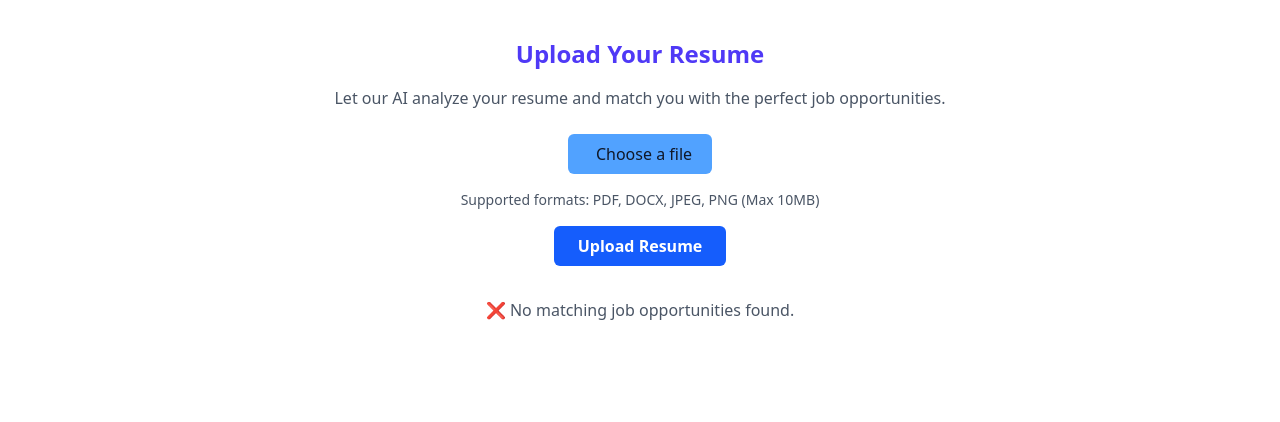
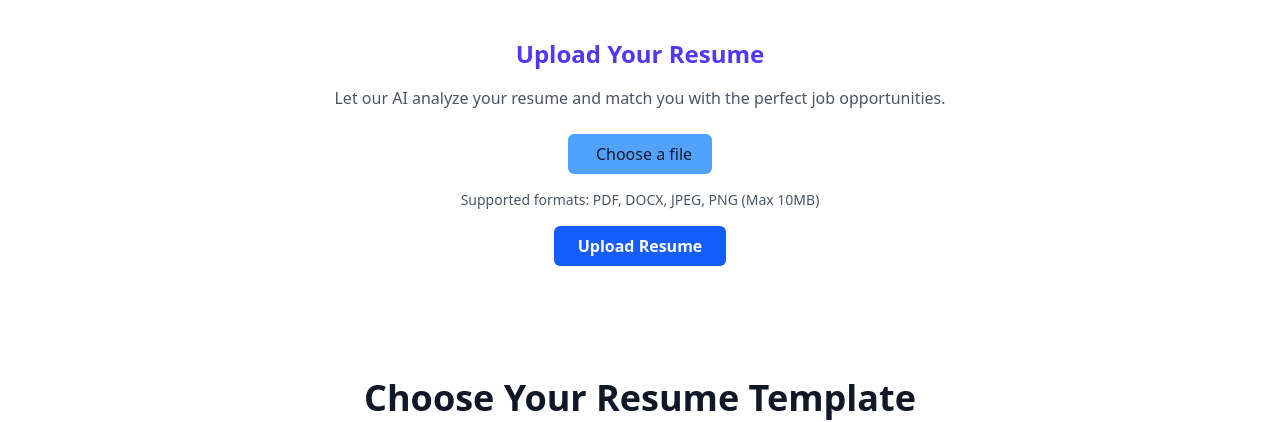
Before and after one commit to Anshulkavi/CareerCraft, a React (Vite) app in the folder my-project/: page / in a window 1280 px wide. Shown: the part 1025-1447 px from the top of the page. Built offline with nearby package versions, Linux system fonts and the light colour scheme.

Commit message:
Update ResumeUpload component to add image input support and preview

```diff
--- a/my-project/src/components/ResumeUpload.jsx
+++ b/my-project/src/components/ResumeUpload.jsx
@@ -251,17 +251,14 @@ function ResumeUpload() {
         data = JSON.parse(text);
       } catch {
         console.error("❌ HTML Error Response:\n", text);
-        throw new Error("❌ Server returned HTML instead of JSON.");
+        throw new Error("❌ Server returned HTML instead of JSON. See console.");
       }
 
       if (!response.ok) throw new Error(data.error || "Something went wrong.");
 
       const { extracted, matches } = data;
-      console.log("Extracted Info:", extracted);
-      console.log("Job Matches 👉", matches);
-
       setExtractedInfo(extracted);
-      setJobMatches(matches || []);
+      setJobMatches(Array.isArray(matches) ? matches : []);
       setUploadStatus("✅ Resume successfully processed.");
     } catch (error) {
       console.error("❌ Upload error:", error);
@@ -290,8 +287,7 @@ function ResumeUpload() {
         Upload Your Resume
       </h2>
       <p className="text-gray-600 dark:text-gray-200 mb-6">
-        Let our AI analyze your resume and match you with the perfect job
-        opportunities.
+        Let our AI analyze your resume and match you with the perfect job opportunities.
       </p>
 
       <form
@@ -371,17 +367,16 @@ function ResumeUpload() {
           {extractedInfo && (
             <div className="mt-3 text-sm space-y-1">
               <p>
-                ✅ <strong>Name:</strong> {extractedInfo.name}
+                ✅ <strong>Name:</strong> {extractedInfo.name || "N/A"}
               </p>
               <p>
-                📧 <strong>Email:</strong> {extractedInfo.email}
+                📧 <strong>Email:</strong> {extractedInfo.email || "N/A"}
               </p>
               <p>
                 📞 <strong>Phone:</strong> {extractedInfo.phone || "N/A"}
               </p>
               <p>
-                💼 <strong>Experience:</strong>{" "}
-                {extractedInfo.experience || "N/A"}
+                💼 <strong>Experience:</strong> {extractedInfo.experience || "N/A"}
               </p>
               <p>
                 🛠️ <strong>Skills:</strong>{" "}
@@ -394,8 +389,7 @@ function ResumeUpload() {
         </div>
       )}
 
-      {Array.isArray(jobMatches) ? (
-        jobMatches.length > 0 ? (
+      {Array.isArray(jobMatches) && jobMatches.length > 0 && (
         <div className="mt-10">
           <h3 className="text-xl font-bold text-gray-900 dark:text-white mb-4">
             Matching Job Opportunities
@@ -430,12 +424,7 @@ function ResumeUpload() {
             ))}
           </div>
         </div>
-        ) : (
-          <div className="mt-8 text-gray-600 dark:text-gray-300">
-            ❌ No matching job opportunities found.
-          </div>
-        )
-      ) : null}
+      )}
     </section>
   );
 }
```
Lines whose indentation alone changed are shown as unchanged.
